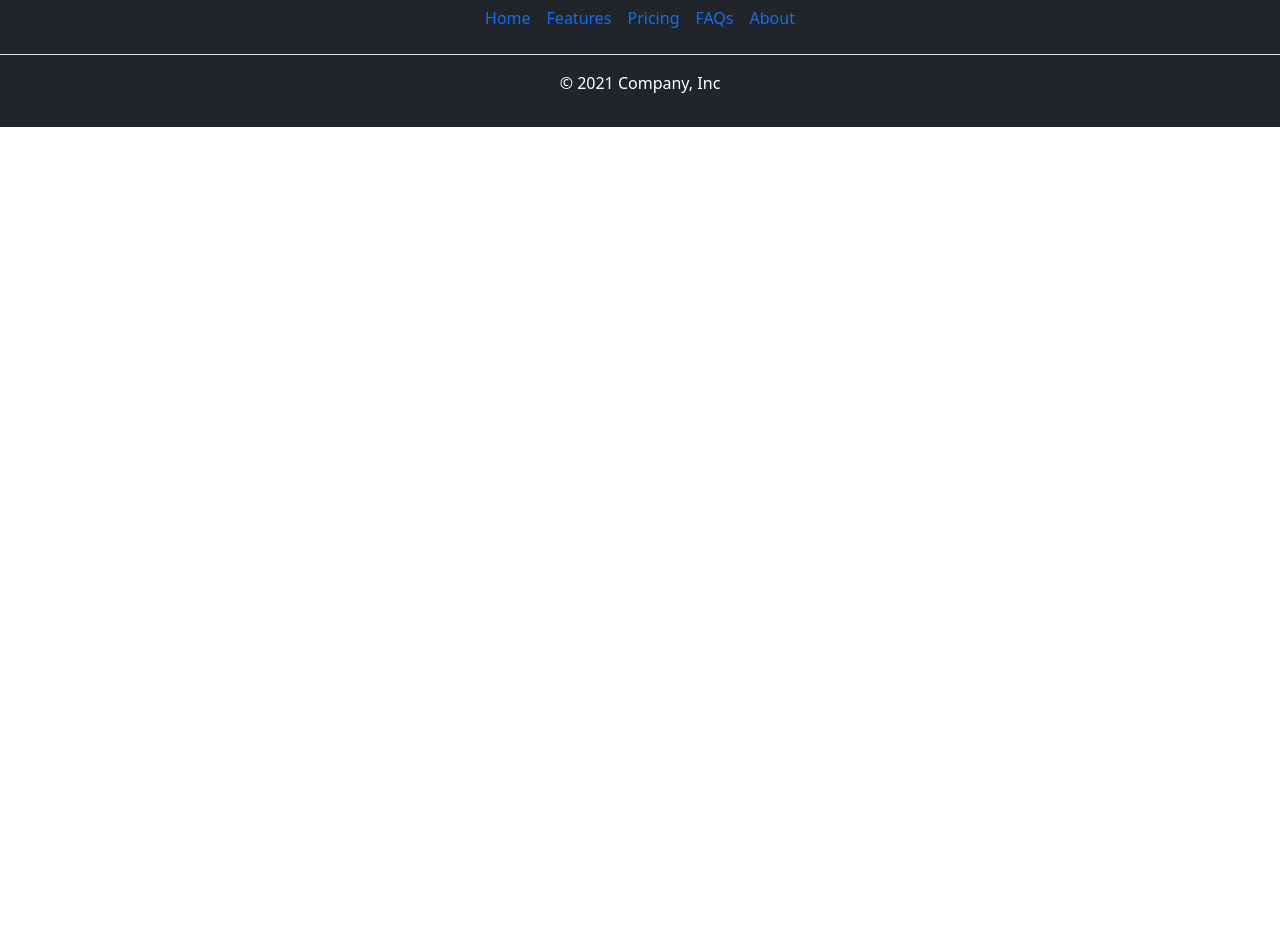
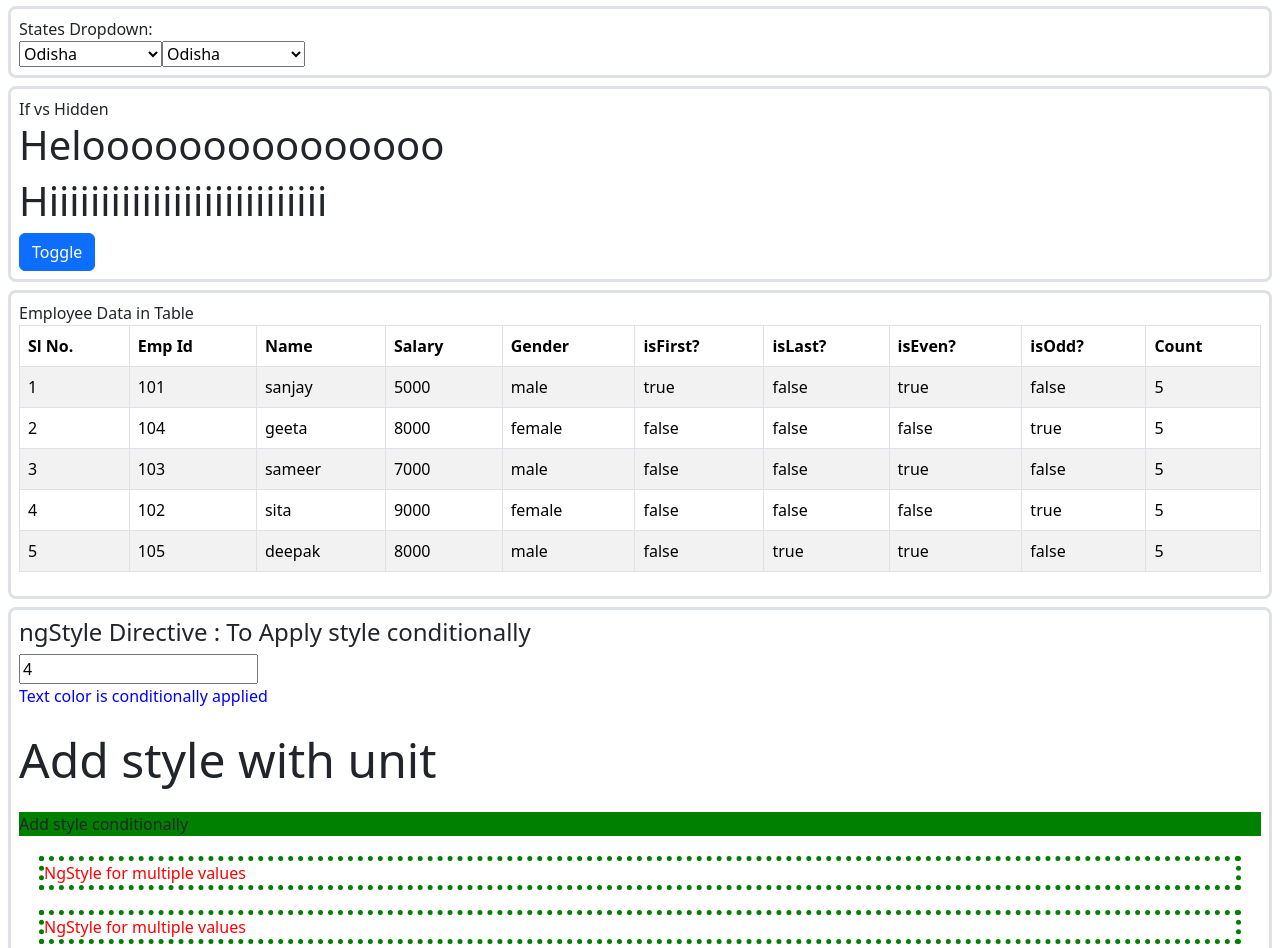
Before and after one commit to sanjaysamantra1/eureka_july_2025_angular_project_1, an Angular app: page / in a window 1280 px wide. Shown: the part 884-1832 px from the top of the page. Before the commit the page ends 1035 px from the top, so only its background shows below. Built offline with nearby package versions, Linux system fonts and the light colour scheme.

Commit message:
directives

```diff
--- a/src/app/components/directives/directives.html
+++ b/src/app/components/directives/directives.html
@@ -50,4 +50,80 @@
     <option>{{state}}</option>
     }
   </select>
+  <select>
+    @for (item of statesArr; track $index) {
+    <option [value]="item">{{ item }}</option>
+    } @empty {
+    <option disabled>No options available</option>
+    }
+  </select>
 </div>
+
+<div class="border border-3 rounded-3 p-2 m-2">
+  <div>If vs Hidden</div>
+
+  <h1 [hidden]="!flag">Helooooooooooooooo</h1>
+
+  @if(flag){
+  <h1>Hiiiiiiiiiiiiiiiiiiiiiiiiiii</h1>
+  }
+  <button class="btn btn-primary" (click)="flag = !flag">Toggle</button>
+</div>
+
+<div class="border border-3 rounded-3 p-2 m-2">
+  <div>Employee Data in Table</div>
+
+  <table class="table table-bordered table-striped">
+    <thead>
+      <tr>
+        <th>Sl No.</th>
+        <th>Emp Id</th>
+        <th>Name</th>
+        <th>Salary</th>
+        <th>Gender</th>
+        <th>isFirst?</th>
+        <th>isLast?</th>
+        <th>isEven?</th>
+        <th>isOdd?</th>
+        <th>Count</th>
+      </tr>
+    </thead>
+    <tbody>
+      @for(emp of employees;track emp.id){
+      <tr>
+        <td>{{$index + 1}}</td>
+        <td>{{emp.id}}</td>
+        <td>{{emp.name}}</td>
+        <td>{{emp.sal}}</td>
+        <td>{{emp.gender}}</td>
+        <td>{{$first}}</td>
+        <td>{{$last}}</td>
+        <td>{{$even}}</td>
+        <td>{{$odd}}</td>
+        <td>{{$count}}</td>
+      </tr>
+      }
+    </tbody>
+  </table>
+</div>
+
+
+<div class="border border-3 rounded-3 p-2 m-2">
+  <h4>ngStyle Directive : To Apply style conditionally</h4>
+
+  <input type="number" [(ngModel)]="num" />
+  <p [style.color]="num % 2 == 0 ? 'blue' : 'red'">Text color is conditionally applied</p>
+  <p [style.fontSize.px]='num % 2 == 0 ? 48 : 24'> Add style with unit </p>
+  <p [style.background-color]=" flag?'green':'blue' "> Add style conditionally </p>
+  <div [ngStyle]="num % 2 == 0 ? myStyle1 : myStyle2"> NgStyle for multiple values </div>
+  <div [ngStyle]="myFunction()"> NgStyle for multiple values </div>
+</div>
+
+<div class="border border-3 rounded-3 p-2 m-2">
+  <h4>ngClass is used to apply css classes conditionally</h4>
+
+  <input type="number" [(ngModel)]="num" />
+  <button class="btn m-2" [ngClass]="num % 2 == 0 ? 'btn-success' : 'btn-danger'">
+    Class Binding example
+  </button>
+</div>
--- a/src/app/components/directives/directives.ts
+++ b/src/app/components/directives/directives.ts
@@ -1,3 +1,4 @@
+
 import { CommonModule } from '@angular/common';
 import { Component } from '@angular/core';
 import { FormsModule } from '@angular/forms';
@@ -5,14 +6,41 @@ import { FormsModule } from '@angular/forms';
 @Component({
   selector: 'app-directives',
   imports: [
-    CommonModule,
-    FormsModule
+    FormsModule,
+    CommonModule
   ],
   templateUrl: './directives.html',
   styleUrl: './directives.css'
 })
 export class Directives {
+  flag: boolean = true;
+
   num: number = 4;
-  statesArr = []
-  // statesArr = ['Odisha', 'Andhra Pradesh', 'Karnataka', 'Tamilnadu', 'Kerala']
+  // statesArr = [];
+  statesArr = ['Odisha', 'Andhra Pradesh', 'Karnataka', 'Tamilnadu', 'Kerala'];
+
+  employees = [
+    { "id": 101, "name": "sanjay", "sal": 5000, "gender": "male" },
+    { "id": 104, "name": "geeta", "sal": 8000, "gender": "female" },
+    { "id": 103, "name": "sameer", "sal": 7000, "gender": "male" },
+    { "id": 102, "name": "sita", "sal": 9000, "gender": "female" },
+    { "id": 105, "name": "deepak", "sal": 8000, "gender": "male" }
+  ];
+  maleEmployees = this.employees.filter(emp => emp.gender == 'male');
+
+  myStyle1 = {
+    "color": "red",
+    "border": "5px dotted green",
+    "margin" : "20px"
+  }
+  myStyle2 = {
+    "color": "purple",
+    "border": "5px dotted blue",
+    "margin" : "10px",
+    "padding" : "30px"
+  }
+
+  myFunction() {
+    return this.num % 2 == 0 ? this.myStyle1 : this.myStyle2;
+  }
 }
```
Lines whose indentation alone changed are shown as unchanged.
